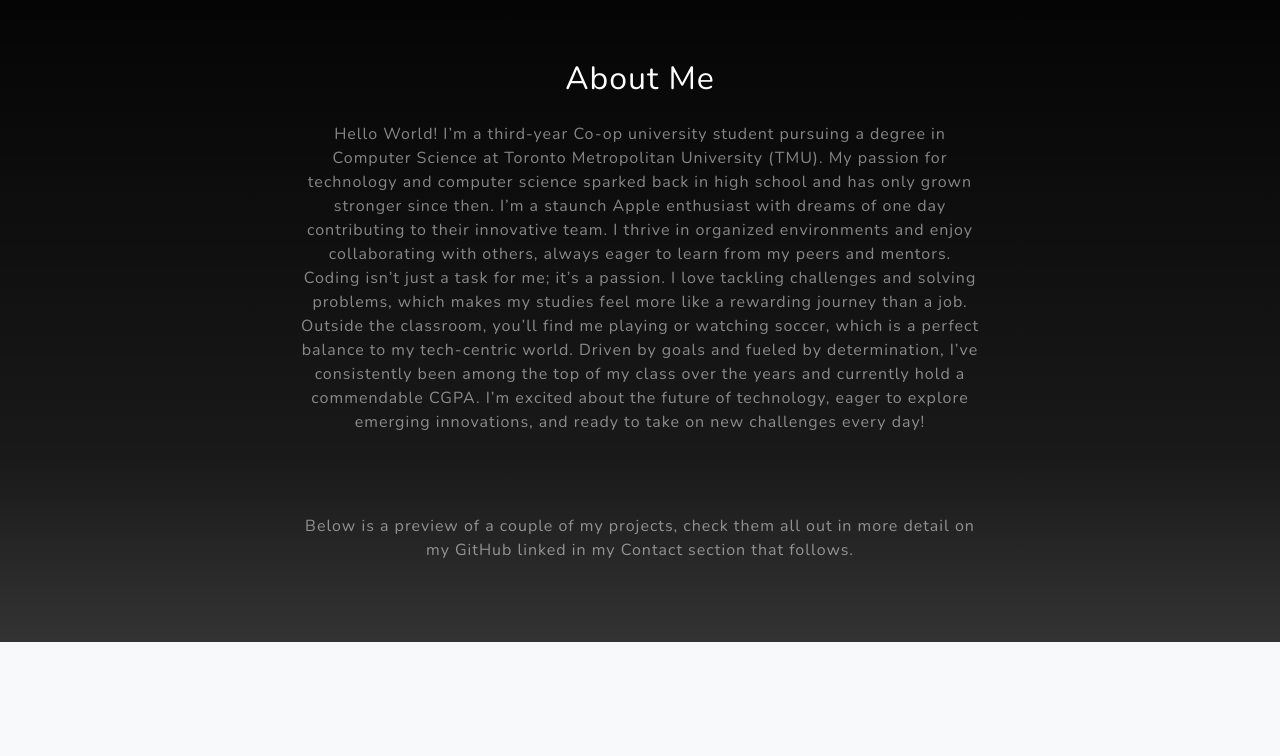
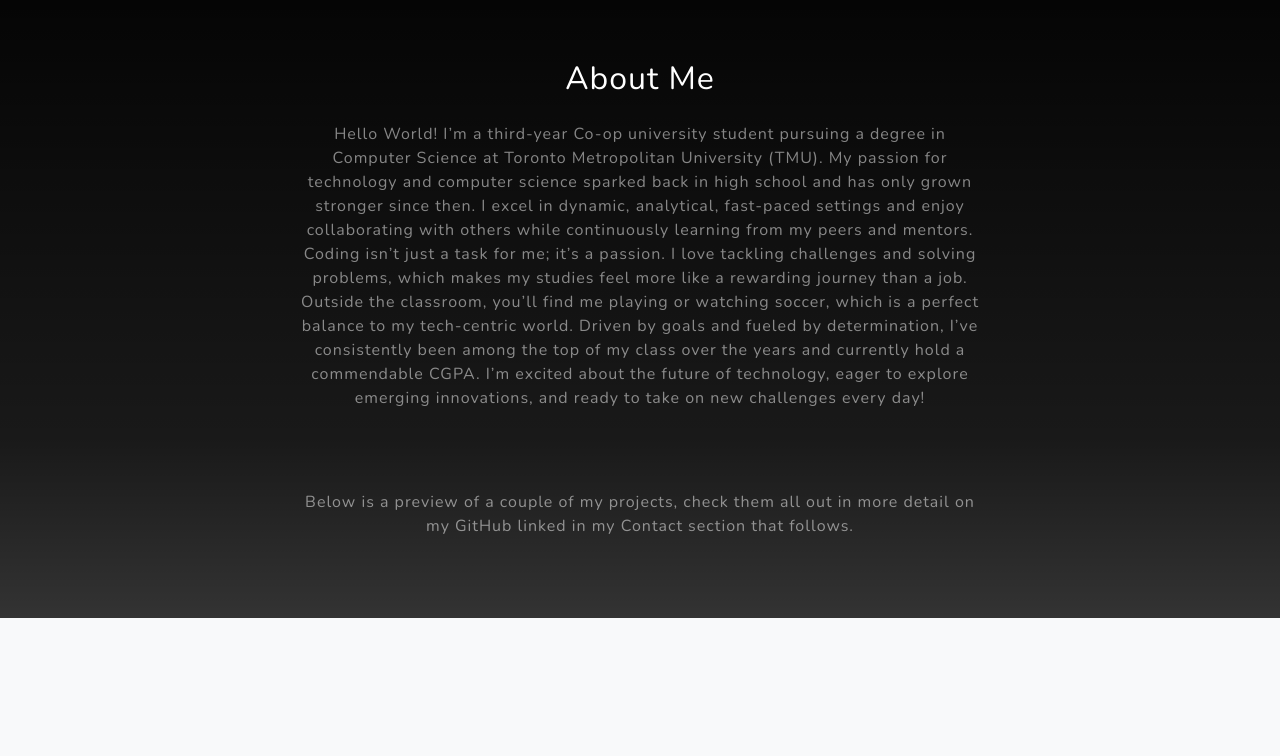
Before and after one commit to marten1z/myportfolio-website, a plain HTML site: page index.html in a window 1280 px wide. Shown: the part 900-1656 px from the top of the page. Drawn offline with nearby package versions, Linux system fonts and the light colour scheme.

Commit message:
Update index.html

```diff
--- a/index.html
+++ b/index.html
@@ -85,12 +85,10 @@
               Hello World! I’m a third-year Co-op university student pursuing a degree
               in Computer Science at Toronto Metropolitan University (TMU).
               My passion for technology and computer science sparked back in
-              high school and has only grown stronger since then. I’m a staunch
-              Apple enthusiast with dreams of one day contributing to their
-              innovative team. I thrive in organized environments and enjoy
-              collaborating with others, always eager to learn from my peers and
-              mentors. Coding isn’t just a task for me; it’s a passion. I love
-              tackling challenges and solving problems, which makes my studies
+              high school and has only grown stronger since then. I excel in dynamic, analytical,
+              fast-paced settings and enjoy collaborating with others while continuously
+              learning from my peers and mentors. Coding isn’t just a task for me; it’s a
+              passion. I love tackling challenges and solving problems, which makes my studies
               feel more like a rewarding journey than a job. Outside the
               classroom, you’ll find me playing or watching soccer, which is a
               perfect balance to my tech-centric world. Driven by goals and
```
